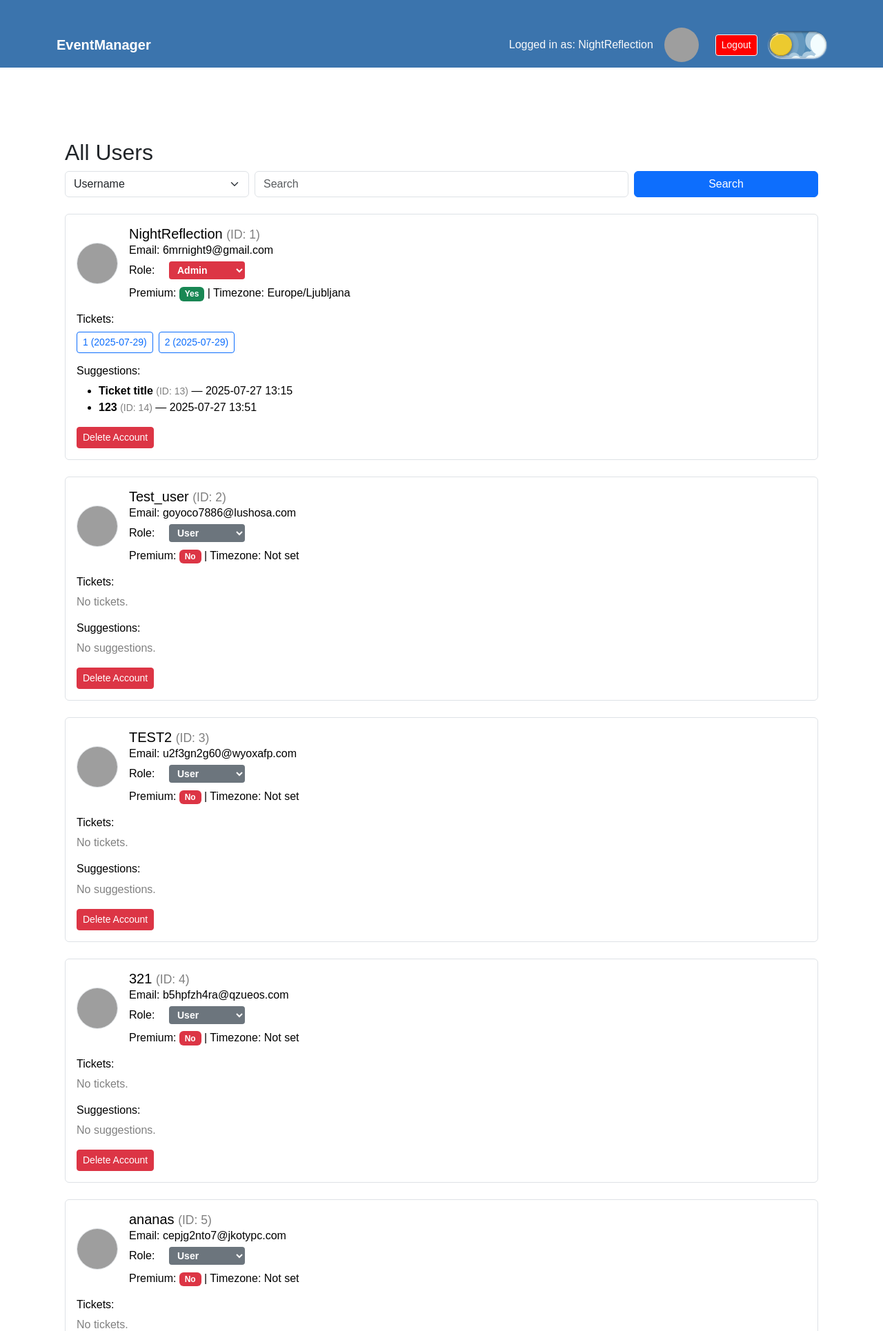
After one commit to Night-Reflection/eventManager, a Flask app: page /all_users in a window 1280 px wide. The commit adds this page. Shown: the top 1930 px of the page at 69% size. Run offline with Flask 3, Linux system fonts and the light colour scheme; a user stored in the database is signed in; grey boxes are pictures that could not be loaded.

Commit message:
added page to see all users

```diff
--- a/main.py
+++ b/main.py
@@ -16,6 +16,7 @@ from logging.handlers import RotatingFileHandler
 import math
 from PIL import Image, ImageDraw
 from io import BytesIO
+from sqlalchemy import or_
 
 load_dotenv()
 
@@ -2063,13 +2064,11 @@ def tickets_admin():
         if action == 'blacklist' and ticket:
             target_user = User.query.get(ticket.user_id)
             if target_user:
-                # Delete all messages and tickets for this user
                 all_tickets = Ticket.query.filter_by(user_id=target_user.id).all()
                 for t in all_tickets:
                     TicketMessage.query.filter_by(ticket_id=t.id).delete()
                     db.session.delete(t)
 
-                # Blacklist the user
                 target_user.role = 'blacklisted'
                 db.session.commit()
                 flash(f"{target_user.username} has been blacklisted and their tickets deleted.", 'warning')
@@ -2098,7 +2097,6 @@ def tickets_admin():
 
         return redirect(url_for('tickets_admin'))
 
-    # --- Handle Search and Filters ---
     search_query = request.args.get('search', '').strip()
     category_filter = request.args.get('category', '').strip()
     tickets_query = Ticket.query.join(User)
@@ -2167,5 +2165,96 @@ def view_ticket(ticket_id):
 
     return render_template('ticket_detail.html', ticket=ticket, user=user)
 
+@app.route('/all_users', methods=['GET', 'POST'])
+def all_users():
+    user_id = session.get('user_id')
+    if not user_id:
+        flash("Please login first!", "warning")
+        return redirect(url_for('login'))
+
+    current_user = User.query.get(user_id)
+    if not current_user or current_user.role not in ['admin', 'support']:
+        flash("You are not authorized to view this page.", "danger")
+        return redirect(url_for('home'))
+
+    if request.method == 'POST':
+        if 'delete_user_id' in request.form:
+            uid = int(request.form['delete_user_id'])
+            user = User.query.get(uid)
+            if user:
+                TicketMessage.query.filter_by(sender_id=uid).delete()
+                Ticket.query.filter_by(user_id=uid).delete()
+                Suggestion.query.filter_by(user_id=uid).delete()
+                db.session.delete(user)
+                db.session.commit()
+                flash(f"Deleted user {user.username} and all related data.", "danger")
+            return redirect(url_for('all_users'))
+
+        elif 'change_role_user_id' in request.form:
+            uid = int(request.form['change_role_user_id'])
+            new_role = request.form['new_role']
+            user = User.query.get(uid)
+            if user:
+                user.role = new_role
+                db.session.commit()
+                flash(f"Updated role for {user.username} to {new_role}.", "info")
+            return redirect(url_for('all_users'))
+
+    search = request.args.get('search', '').strip()
+    search_by = request.args.get('search_by', 'username')
+    page = request.args.get('page', 1, type=int)
+    per_page = 10
+
+    query = User.query
+
+    if search:
+        if search_by == 'id':
+            if search.isdigit():
+                query = query.filter(User.id == int(search))
+            else:
+                query = query.filter(False)
+        elif search_by == 'email':
+            query = query.filter(User.email.ilike(f"%{search}%"))
+        else:
+            query = query.filter(User.username.ilike(f"%{search}%"))
+
+    pagination = query.order_by(User.id.asc()).paginate(page=page, per_page=per_page)
+    users = pagination.items
+
+    return render_template(
+        'all_users.html',
+        users=users,
+        pagination=pagination,
+        search=search,
+        search_by=search_by
+    )
+
+@app.route('/delete_user', methods=['POST'])
+def delete_user():
+    user_id = request.form.get('user_id')
+    if not user_id:
+        flash("No user specified.", "danger")
+        return redirect(url_for('all_users'))
+
+    user = User.query.get(int(user_id))
+    if user:
+        Ticket.query.filter_by(user_id=user.id).delete()
+        Suggestion.query.filter_by(user_id=user.id).delete()
+        Goal.query.filter_by(user_id=user.id).delete()
+        Event.query.filter_by(user_id=user.id).delete()
+        FollowedTeam.query.filter_by(user_id=user.id).delete()
+        FollowedSportsTeam.query.filter_by(user_id=user.id).delete()
+        WishlistedGame.query.filter_by(user_id=user.id).delete()
+
+        db.session.delete(user)
+        db.session.commit()
+        flash(f"User {user.username} and all related data deleted.", "info")
+    else:
+        flash("User not found.", "warning")
+
+    return redirect(url_for('all_users'))
+
+
+
 if __name__ == "__main__":
     app.run(debug=True)
--- /dev/null
+++ b/templates/all_users.html
@@ -0,0 +1,128 @@
+{% extends "base.html" %} {% block content %} {% with messages = get_flashed_messages(with_categories=true) %} {% if messages %} {% for category, message in messages %} <div class="alert alert-{{ category }} alert-dismissible fade show" role="alert">
+  {{ message }}
+  <button type="button" class="btn-close" data-bs-dismiss="alert" aria-label="Close"></button>
+</div> {% endfor %} {% endif %} {% endwith %} <style>
+  body.light-mode {
+    --bg-card: #ffffff;
+    --text-main: #000000;
+    --border-color: #dee2e6;
+    --muted: gray;
+  }
+
+  body.dark-mode {
+    --bg-card: #1e1e1e;
+    --text-main: #f8f9fa;
+    --border-color: #444;
+    --muted: #ccc;
+  }
+
+  .user-card {
+    background-color: var(--bg-card) !important;
+    color: var(--text-main) !important;
+    border-color: var(--border-color) !important;
+  }
+
+  .text-muted {
+    color: var(--muted) !important;
+  }
+
+  /* Role coloring */
+  .role-select {
+    color: white;
+    font-weight: 600;
+    border: none;
+    padding: 0.25rem 0.5rem;
+    border-radius: 0.25rem;
+    width: auto;
+  }
+
+  .role-select[data-role="admin"] {
+    background-color: #dc3545;
+  }
+
+  .role-select[data-role="support"] {
+    background-color: #198754;
+  }
+
+  .role-select[data-role="blacklisted"] {
+    background-color: #000000;
+  }
+
+  .role-select[data-role="user"] {
+    background-color: #6c757d;
+  }
+</style>
+<div class="container mt-4">
+  <h2 class="text-body">All Users</h2>
+  <form class="mb-4" method="get" action="{{ url_for('all_users') }}">
+    <div class="row g-2">
+      <div class="col-md-3">
+        <select name="search_by" class="form-select">
+          <option value="username" {% if search_by == 'username' %}selected{% endif %}>Username</option>
+          <option value="email" {% if search_by == 'email' %}selected{% endif %}>Email</option>
+          <option value="id" {% if search_by == 'id' %}selected{% endif %}>User ID</option>
+        </select>
+      </div>
+      <div class="col-md-6">
+        <input type="text" class="form-control" name="search" placeholder="Search" value="{{ search }}">
+      </div>
+      <div class="col-md-3">
+        <button class="btn btn-primary w-100" type="submit">Search</button>
+      </div>
+    </div>
+  </form> {% for user in users %} <div class="user-card p-3 mb-4 border rounded">
+    <div class="d-flex align-items-center">
+      <img src="{{ url_for('user_pfp', user_id=user.id) }}" class="me-3 rounded-circle border" style="width:60px; height:60px; object-fit:cover;" alt="pfp">
+      <div>
+        <h5 class="mb-0">{{ user.username }}
+          <small class="text-muted">(ID: {{ user.id }})</small>
+        </h5>
+        <p class="mb-1">Email: {{ user.email }}</p>
+        <form method="POST" action="{{ url_for('all_users') }}" class="d-flex align-items-center gap-2 mb-0" style="flex-wrap: wrap; max-width: 350px;">
+          <label for="role-select-{{ user.id }}" class="mb-0" style="min-width: 50px;">Role:</label>
+          <select name="new_role" id="role-select-{{ user.id }}" class="role-select form-select-sm" onchange="this.form.submit()" data-role="{{ user.role or 'user' }}">
+            <option value="admin" {% if user.role == 'admin' %}selected{% endif %}>Admin</option>
+            <option value="support" {% if user.role == 'support' %}selected{% endif %}>Support</option>
+            <option value="blacklisted" {% if user.role == 'blacklisted' %}selected{% endif %}>Blacklisted</option>
+            <option value="user" {% if user.role not in ['admin', 'support', 'blacklisted'] %}selected{% endif %}>User</option>
+          </select>
+          <input type="hidden" name="change_role_user_id" value="{{ user.id }}">
+        </form>
+        <p class="mb-0 mt-2"> Premium: <span class="badge {{ 'bg-success' if user.premium else 'bg-danger' }}">
+            {{ 'Yes' if user.premium else 'No' }}
+          </span> | Timezone: {{ user.timezone or 'Not set' }}
+        </p>
+      </div>
+    </div>
+    <div class="mt-3">
+      <h6>Tickets:</h6> {% if user.tickets %} <div class="d-flex flex-wrap gap-2"> {% for ticket in user.tickets %} <a href="{{ url_for('view_ticket', ticket_id=ticket.id) }}" class="btn btn-outline-primary btn-sm">
+          {{ ticket.title }} ({{ ticket.timestamp.strftime('%Y-%m-%d') }}) </a> {% endfor %} </div> {% else %} <p class="text-muted">No tickets.</p> {% endif %}
+    </div>
+    <div class="mt-3">
+      <h6>Suggestions:</h6> {% if user.suggestions %} <ul> {% for suggestion in user.suggestions %} <li>
+          <strong>{{ suggestion.title }}</strong>
+          <small class="text-muted">(ID: {{ suggestion.id }})</small> — {{ suggestion.timestamp.strftime('%Y-%m-%d %H:%M') }}
+        </li> {% endfor %} </ul> {% else %} <p class="text-muted">No suggestions.</p> {% endif %}
+    </div>
+    <form method="POST" action="{{ url_for('all_users') }}" class="mt-3" onsubmit="return confirm('Are you sure you want to delete this user?');">
+      <input type="hidden" name="delete_user_id" value="{{ user.id }}">
+      <button type="submit" class="btn btn-danger btn-sm">Delete Account</button>
+    </form>
+  </div> {% endfor %} <nav aria-label="User pagination">
+    <ul class="pagination justify-content-center"> {% if pagination.has_prev %} <li class="page-item">
+        <a class="page-link" href="{{ url_for('all_users', page=pagination.prev_num, search=search, search_by=request.args.get('search_by')) }}">&laquo; Prev</a>
+      </li> {% else %} <li class="page-item disabled">
+        <span class="page-link">&laquo; Prev</span>
+      </li> {% endif %} {% for page_num in pagination.iter_pages(left_edge=1, right_edge=1, left_current=2, right_current=2) %} {% if page_num %} {% if page_num == pagination.page %} <li class="page-item active">
+        <span class="page-link">{{ page_num }}</span>
+      </li> {% else %} <li class="page-item">
+        <a class="page-link" href="{{ url_for('all_users', page=page_num, search=search, search_by=request.args.get('search_by')) }}">{{ page_num }}</a>
+      </li> {% endif %} {% else %} <li class="page-item disabled">
+        <span class="page-link">…</span>
+      </li> {% endif %} {% endfor %} {% if pagination.has_next %} <li class="page-item">
+        <a class="page-link" href="{{ url_for('all_users', page=pagination.next_num, search=search, search_by=request.args.get('search_by')) }}">Next &raquo;</a>
+      </li> {% else %} <li class="page-item disabled">
+        <span class="page-link">Next &raquo;</span>
+      </li> {% endif %} </ul>
+  </nav>
+</div> {% endblock %}
--- a/templates/home.html
+++ b/templates/home.html
@@ -30,6 +30,7 @@
         {% endif %}
         {% if user.role == 'admin' %}
             <a href="{{ url_for('suggestions_admin') }}" class="btn btn-outline-primary btn-lg px-4">Suggestions for admin</a>
+            <a href="{{ url_for('all_users') }}" class="btn btn-outline-primary btn-lg px-4">All users</a>
         {% endif %}
         {% if user.role == 'support' or user.role == 'admin' %}
         <a href="{{ url_for('tickets_admin') }}" class="btn btn-outline-primary btn-lg px-4">Tickets for Support</a>
```
Also changed, not shown: logs.txt (+60 -0 lines), templates/base.html (+18 -39 lines), templates/calendar.html (+5 -25 lines), instance/users.db.
